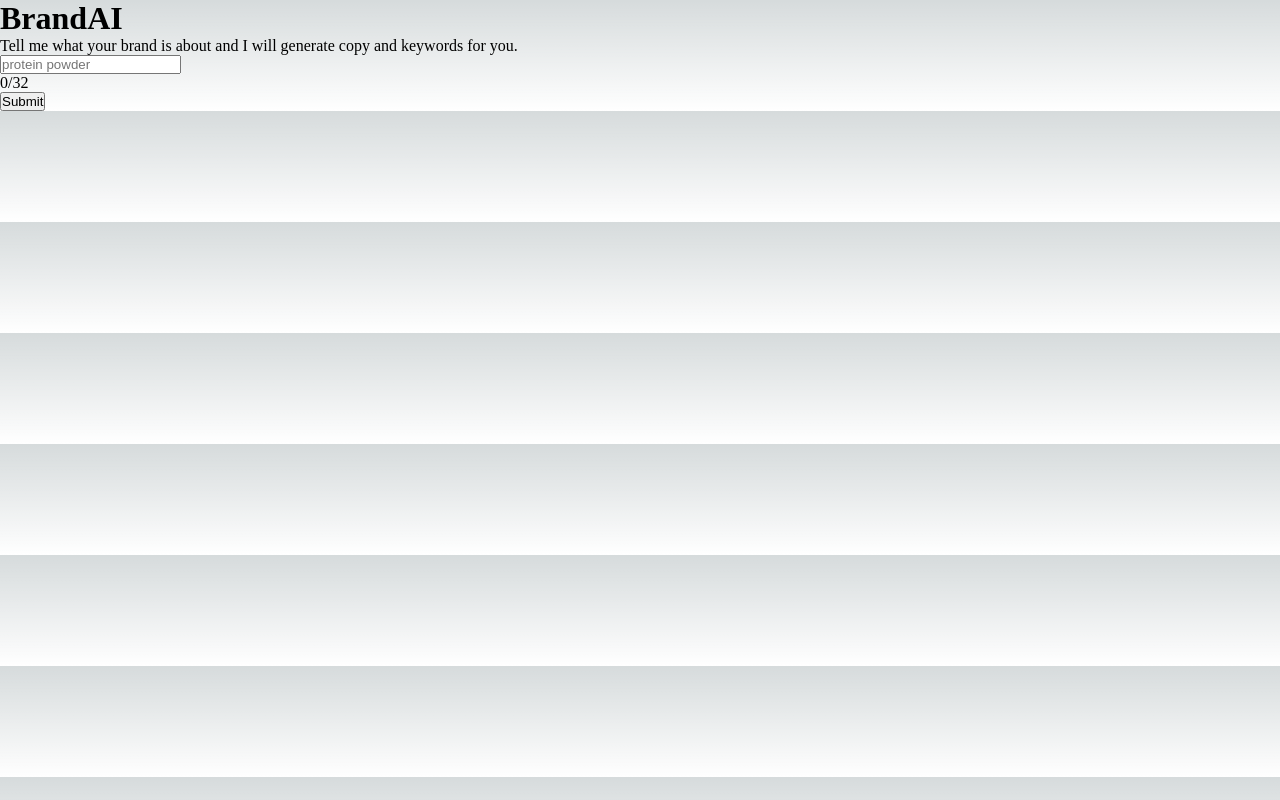
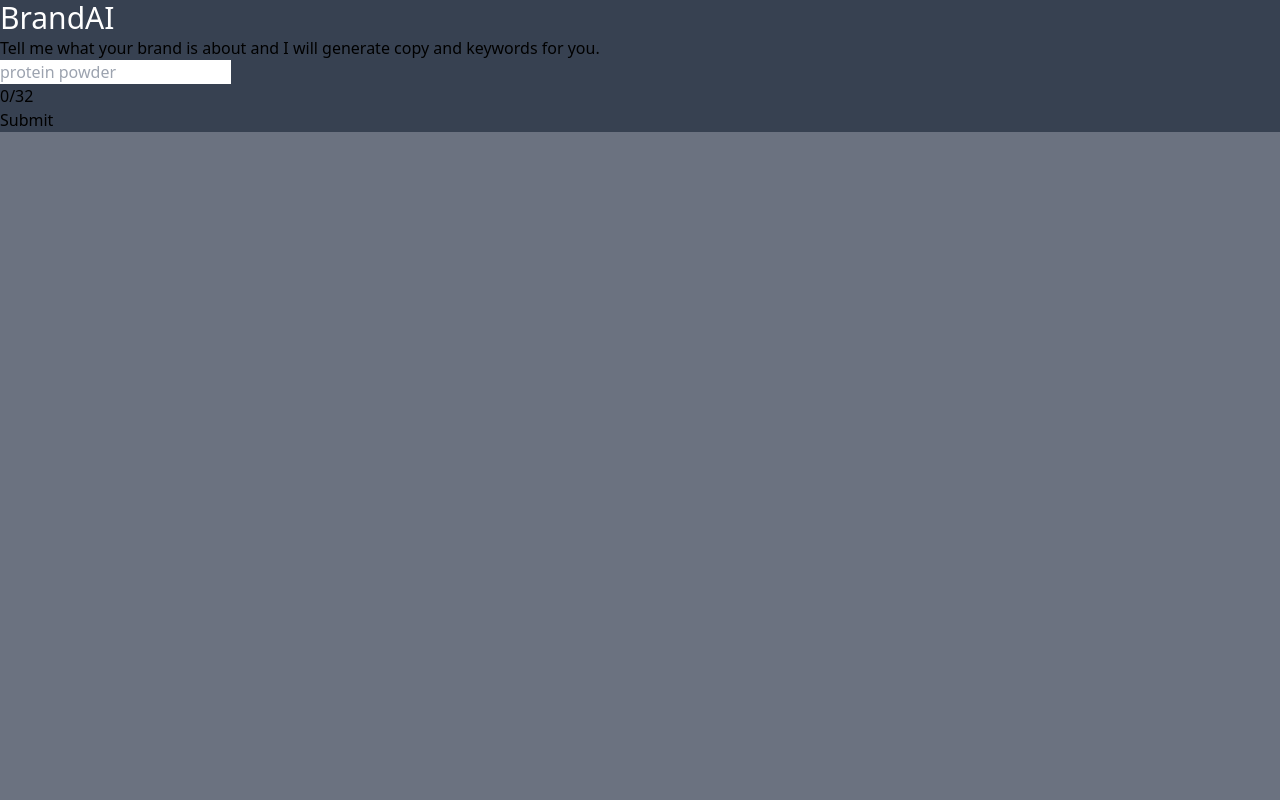
Before and after one commit to Opengundumstyle/brandAI, a Next.js app in the folder brandai-site/: page / in a window 1280 px wide. Built offline with nearby package versions, Linux system fonts and the light colour scheme.

Commit message:
setted up tailwindcss

```diff
--- a/brandai-site/components/brandai.tsx
+++ b/brandai-site/components/brandai.tsx
@@ -40,8 +40,10 @@ const BrandAI: React.FC = () =>{
 
      return (
          <>
-          <h1>BrandAI</h1>
+          <div className="bg-gray-700">
+          <h1  className="text-3xl font-light text-white ">BrandAI</h1>
           {displayElement}
+          </div>
         </>
 
      )
--- a/brandai-site/components/form.tsx
+++ b/brandai-site/components/form.tsx
@@ -18,7 +18,7 @@ const Form: React.FC<FormProps> = (props) =>{
      }
 
     return <>
-        <p>
+        <p className="">
             Tell me what your brand is about and I will generate copy and keywords for you.
           </p>
           <input type="text"
--- a/brandai-site/package.json
+++ b/brandai-site/package.json
@@ -18,5 +18,10 @@
     "react": "18.2.0",
     "react-dom": "18.2.0",
     "typescript": "4.9.5"
+  },
+  "devDependencies": {
+    "autoprefixer": "^10.4.13",
+    "postcss": "^8.4.21",
+    "tailwindcss": "^3.2.7"
   }
 }
--- a/brandai-site/pages/index.tsx
+++ b/brandai-site/pages/index.tsx
@@ -1,8 +1,5 @@
 import Head from 'next/head'
-// import { Inter } from 'next/font/google'
 import BrandAI from '@/components/brandai'
-
-// const inter = Inter({ subsets: ['latin'] })
 
 export default function Home() {
   return (
--- /dev/null
+++ b/brandai-site/postcss.config.js
@@ -0,0 +1,6 @@
+module.exports = {
+  plugins: {
+    tailwindcss: {},
+    autoprefixer: {},
+  },
+}
--- a/brandai-site/styles/globals.css
+++ b/brandai-site/styles/globals.css
@@ -1,107 +1,8 @@
-:root {
-  --max-width: 1100px;
-  --border-radius: 12px;
-  --font-mono: ui-monospace, Menlo, Monaco, 'Cascadia Mono', 'Segoe UI Mono',
-    'Roboto Mono', 'Oxygen Mono', 'Ubuntu Monospace', 'Source Code Pro',
-    'Fira Mono', 'Droid Sans Mono', 'Courier New', monospace;
+@tailwind base;
+@tailwind components;
+@tailwind utilities;
 
-  --foreground-rgb: 0, 0, 0;
-  --background-start-rgb: 214, 219, 220;
-  --background-end-rgb: 255, 255, 255;
 
-  --primary-glow: conic-gradient(
-    from 180deg at 50% 50%,
-    #16abff33 0deg,
-    #0885ff33 55deg,
-    #54d6ff33 120deg,
-    #0071ff33 160deg,
-    transparent 360deg
-  );
-  --secondary-glow: radial-gradient(
-    rgba(255, 255, 255, 1),
-    rgba(255, 255, 255, 0)
-  );
-
-  --tile-start-rgb: 239, 245, 249;
-  --tile-end-rgb: 228, 232, 233;
-  --tile-border: conic-gradient(
-    #00000080,
-    #00000040,
-    #00000030,
-    #00000020,
-    #00000010,
-    #00000010,
-    #00000080
-  );
-
-  --callout-rgb: 238, 240, 241;
-  --callout-border-rgb: 172, 175, 176;
-  --card-rgb: 180, 185, 188;
-  --card-border-rgb: 131, 134, 135;
+html,body{
+  @apply bg-gray-500;
 }
-
-@media (prefers-color-scheme: dark) {
-  :root {
-    --foreground-rgb: 255, 255, 255;
-    --background-start-rgb: 0, 0, 0;
-    --background-end-rgb: 0, 0, 0;
-
-    --primary-glow: radial-gradient(rgba(1, 65, 255, 0.4), rgba(1, 65, 255, 0));
-    --secondary-glow: linear-gradient(
-      to bottom right,
-      rgba(1, 65, 255, 0),
-      rgba(1, 65, 255, 0),
-      rgba(1, 65, 255, 0.3)
-    );
-
-    --tile-start-rgb: 2, 13, 46;
-    --tile-end-rgb: 2, 5, 19;
-    --tile-border: conic-gradient(
-      #ffffff80,
-      #ffffff40,
-      #ffffff30,
-      #ffffff20,
-      #ffffff10,
-      #ffffff10,
-      #ffffff80
-    );
-
-    --callout-rgb: 20, 20, 20;
-    --callout-border-rgb: 108, 108, 108;
-    --card-rgb: 100, 100, 100;
-    --card-border-rgb: 200, 200, 200;
-  }
-}
-
-* {
-  box-sizing: border-box;
-  padding: 0;
-  margin: 0;
-}
-
-html,
-body {
-  max-width: 100vw;
-  overflow-x: hidden;
-}
-
-body {
-  color: rgb(var(--foreground-rgb));
-  background: linear-gradient(
-      to bottom,
-      transparent,
-      rgb(var(--background-end-rgb))
-    )
-    rgb(var(--background-start-rgb));
-}
-
-a {
-  color: inherit;
-  text-decoration: none;
-}
-
-@media (prefers-color-scheme: dark) {
-  html {
-    color-scheme: dark;
-  }
-}
--- /dev/null
+++ b/brandai-site/tailwind.config.js
@@ -0,0 +1,11 @@
+/** @type {import('tailwindcss').Config} */
+module.exports = {
+  content: [
+    "./pages/**/*.{js,ts,jsx,tsx}",
+    "./components/**/*.{js,ts,jsx,tsx}",
+  ],
+  theme: {
+    extend: {},
+  },
+  plugins: [],
+}
```
Also changed, not shown: 2 other files (tests, documents, lock files or other folders).
